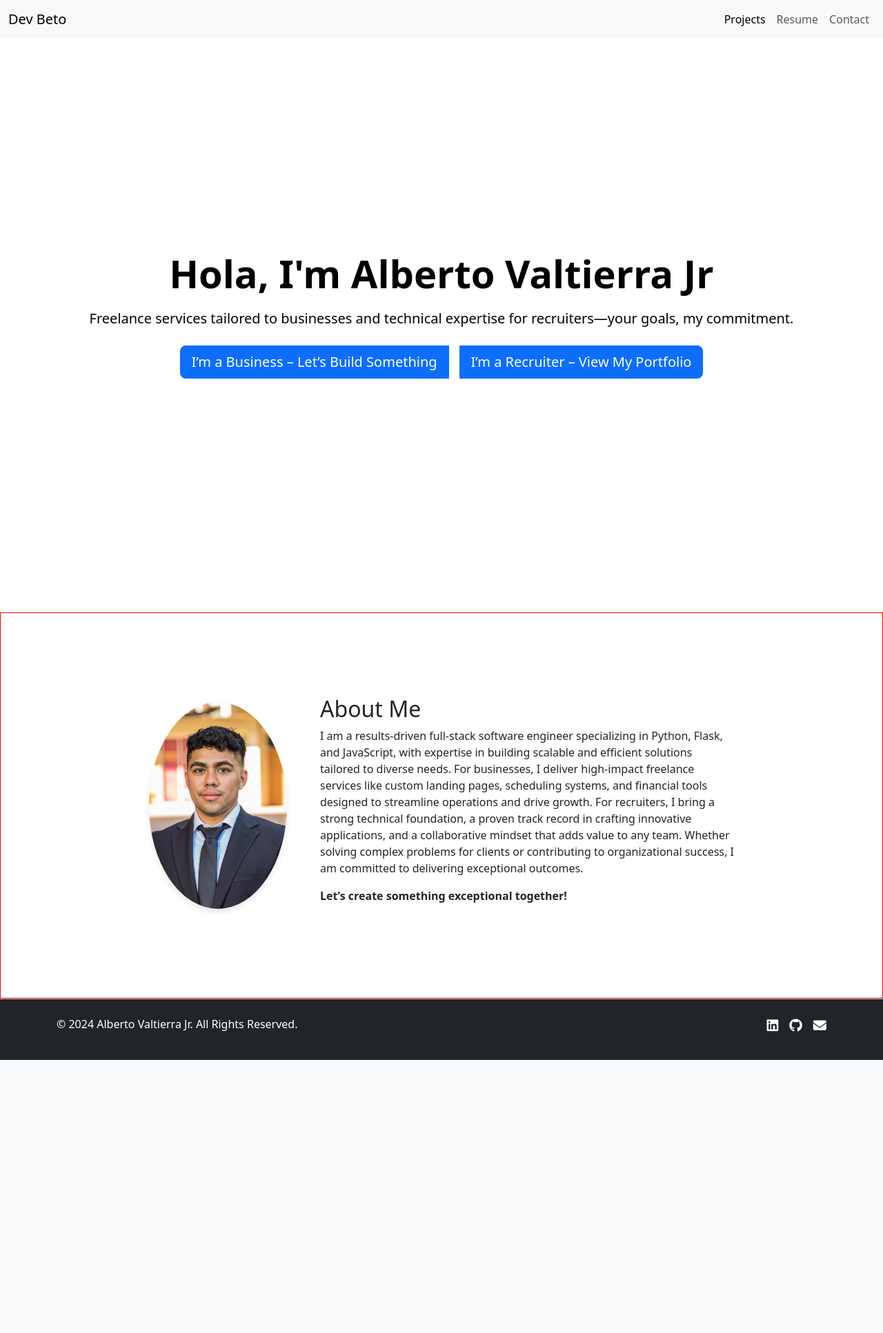
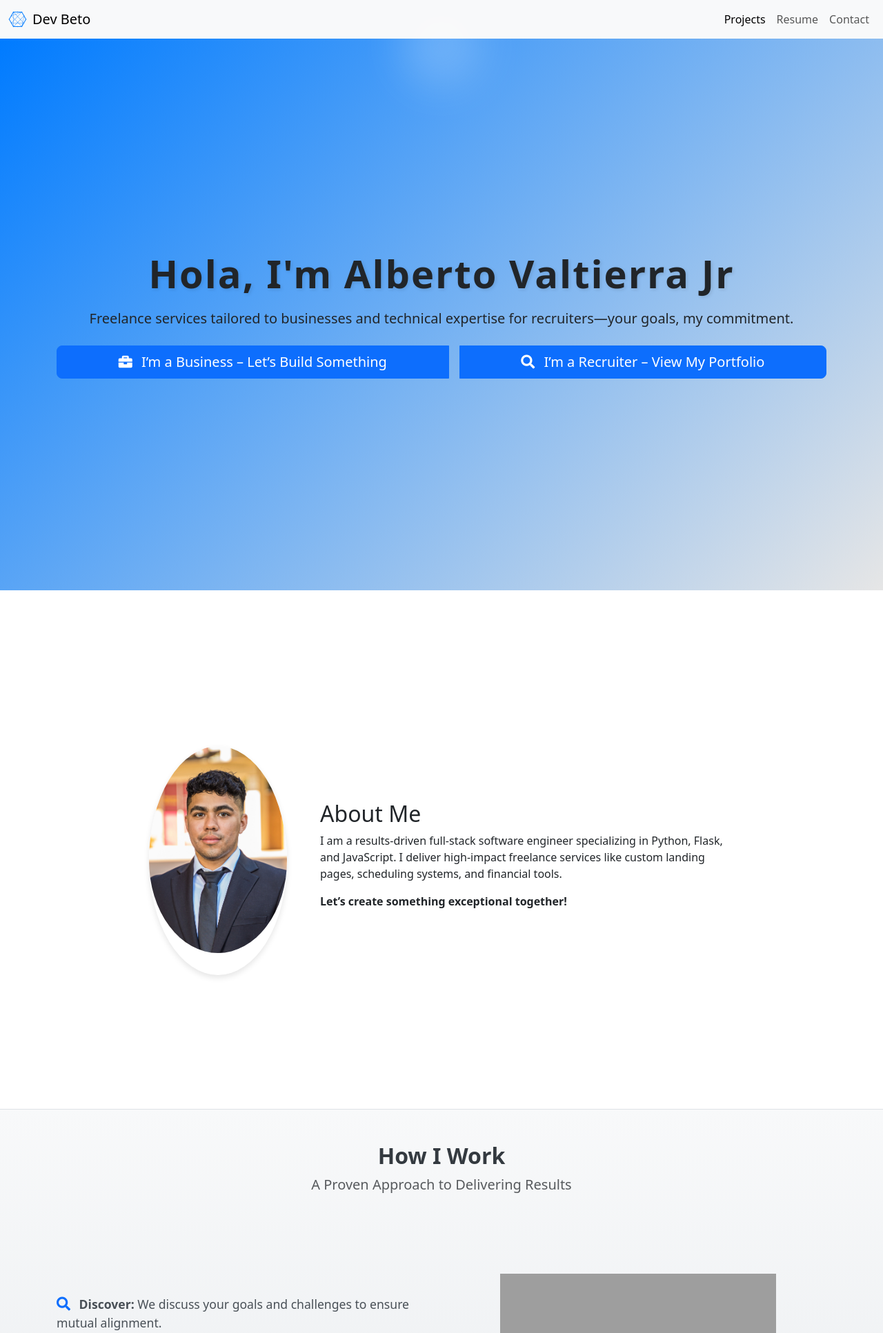
Before and after one commit to Betojr04/Portfolio, a Flask app: page / in a window 1280 px wide. Shown: the top 1933 px of the page at 69% size. Before the commit the page ends 1537 px from the top, so only its background shows below. Run offline with Flask 3, Linux system fonts and the light colour scheme; some libraries are stand-ins or nearby versions; grey boxes are pictures that could not be loaded.

Commit message:
moved all styles to separate styles sheet added methodology section added call to action section added tech stack section and all corresponding styles adjusted footer styles

```diff
--- a/package.json
+++ b/package.json
@@ -11,7 +11,8 @@
   "author": "",
   "license": "ISC",
   "dependencies": {
-    "bootstrap": "^5.3.3"
+    "bootstrap": "^5.3.3",
+    "gsap": "^3.12.5"
   },
   "devDependencies": {
     "parcel": "^2.13.2"
--- /dev/null
+++ b/static/css/index.css
@@ -0,0 +1,245 @@
+/* Hero Section */
+.hero-section {
+    display: flex;
+    flex-direction: column;
+    justify-content: center;
+    align-items: center;
+    min-height: 100vh;
+    padding: 2rem 1rem;
+    background: linear-gradient(135deg, #007bff, #e6e6e6);
+    opacity: 0;
+    animation: fadeIn 1.5s forwards;
+}
+
+.hero-section h1 {
+    font-weight: 700;
+    letter-spacing: 2px;
+    text-shadow: 2px 2px 5px rgba(0, 0, 0, 0.1);
+}
+
+.btn {
+    transition: all 0.3s ease;
+}
+
+.btn:hover {
+    transform: scale(1.05);
+    background-color: #0056b3;
+    /* Slightly darker blue */
+    box-shadow: 0 4px 10px rgba(0, 0, 0, 0.2);
+}
+
+.decorative-element {
+    position: absolute;
+    top: -50px;
+    left: 50%;
+    transform: translateX(-50%);
+    width: 120px;
+    height: 120px;
+    background: rgba(255, 255, 255, 0.2);
+    border-radius: 50%;
+    filter: blur(30px);
+    z-index: -1;
+}
+
+@keyframes fadeIn {
+    0% {
+        opacity: 0;
+        transform: translateY(20px);
+    }
+
+    100% {
+        opacity: 1;
+        transform: translateY(0);
+    }
+}
+
+@media (max-width: 768px) {
+    .hero-section {
+        padding: 3rem 1rem;
+        /* Slightly larger padding for smaller screens */
+    }
+}
+
+/*
+
+About Section
+
+*/
+.about-section {
+    display: flex;
+    flex-direction: column;
+    justify-content: center;
+    align-items: center;
+    padding: 2rem;
+    margin-top: 2rem;
+    overflow: hidden;
+    position: relative;
+    min-height: 90vh;
+}
+
+.about-content {
+    display: flex;
+    flex-direction: column;
+    align-items: center;
+    gap: 1.5rem;
+    text-align: center;
+}
+
+.about-image {
+    max-width: 150px;
+    width: 100%;
+    height: auto;
+    border-radius: 50%;
+    box-shadow: 0 4px 8px rgba(0, 0, 0, 0.1);
+    margin-top: 1rem;
+    transition: transform 0.3s ease, box-shadow 0.3s ease;
+}
+
+.about-image:hover {
+    transform: scale(1.05);
+    box-shadow: 0 8px 15px rgba(0, 0, 0, 0.2);
+}
+
+.about-text {
+    max-width: 600px;
+}
+
+@media (min-width: 992px) {
+    .about-content {
+        flex-direction: row;
+        justify-content: center;
+        align-items: center;
+        gap: 2rem;
+    }
+
+    .about-image {
+        max-width: 200px;
+        margin-right: 1rem;
+        margin-top: 0;
+    }
+
+    .about-text {
+        text-align: left;
+    }
+}
+
+/*
+
+Methodology Section
+
+*/
+.methodology {
+    background: linear-gradient(to bottom, #f8f9fa, #e9ecef);
+    border-top: 1px solid #dee2e6;
+}
+
+img {
+    padding-bottom: 2rem;
+}
+
+.methodology h2 {
+    color: #343a40;
+}
+
+.methodology p.lead {
+    color: #6c757d;
+}
+
+.list-unstyled li {
+    font-size: 1.1rem;
+    color: #495057;
+    transition: all 0.3s ease-in-out;
+}
+
+.list-unstyled li i {
+    font-size: 1.25rem;
+}
+
+.list-unstyled li:hover {
+    color: #007bff;
+    transform: translateX(5px);
+}
+
+@media (min-width: 768px) {
+    .methodology {
+        padding: 4rem 0;
+    }
+}
+
+/*
+
+Tech Section
+
+*/
+.tech {
+    display: flex;
+    flex-direction: column;
+    justify-content: center;
+    align-items: center;
+    text-align: center;
+}
+
+.tech h1 {
+    font-size: 2rem;
+    margin-bottom: 1.5rem;
+}
+
+.tech ul {
+    list-style: none;
+    padding: 0;
+}
+
+.tech ul li {
+    margin-bottom: 0.5rem;
+    font-size: 1.2rem;
+}
+
+.tech ul li strong {
+    color: #007bff;
+}
+
+.tech .col-6 {
+    margin-bottom: 1rem;
+}
+
+/*
+
+CTA Section
+
+*/
+.cta {
+    display: flex;
+    flex-direction: column;
+    justify-content: center;
+    align-items: center;
+    text-align: center;
+    background: #f1f1f1;
+    padding: 3rem 1rem;
+}
+
+.cta h1 {
+    margin-bottom: 1rem;
+}
+
+.cta h3 {
+    margin-bottom: 2rem;
+    color: #6c757d;
+}
+
+.btn-group {
+    display: flex;
+    flex-direction: column;
+    gap: 1rem;
+}
+
+.btn-group .btn:hover {
+    transform: scale(1.05);
+    transition: transform 0.3s ease;
+}
+
+@media (min-width: 768px) {
+    .btn-group {
+        flex-direction: row;
+        justify-content: center;
+    }
+}
--- a/static/js/script.js
+++ /dev/null
@@ -1 +0,0 @@
-import "bootstrap";
--- a/templates/base.html
+++ b/templates/base.html
@@ -17,11 +17,6 @@
       crossorigin="anonymous"
     />
 
-    <link
-      rel="stylesheet"
-      href="https://cdnjs.cloudflare.com/ajax/libs/font-awesome/6.0.0-beta3/css/all.min.css"
-    />
-
     <style>
       .btn-primary:hover {
         background: #0056b3;
@@ -37,14 +32,20 @@
         margin: 0;
       }
 
+      .navbar-brand i {
+        font-size: 1.5rem;
+        color: #007bff;
+      }
+
+
       main {
         flex: 1;
       }
 
       footer {
         border-top: 1px solid #ccc;
-        background-color: #343a40;
-        color: white;
+        /*background-color: #343a40;*/
+        color: black;
         text-align: center;
         padding: 1rem 0;
       }
@@ -57,17 +58,27 @@
         text-decoration: underline;
       }
     </style>
-    <script
-      src="https://kit.fontawesome.com/a076d05399.js"
-      crossorigin="anonymous"
-    ></script>
+    <link
+      href="https://cdnjs.cloudflare.com/ajax/libs/font-awesome/6.0.0-beta3/css/all.min.css"
+      rel="stylesheet"
+    />
+    <link href="/static/css/index.css" rel="stylesheet"
+    <script src="https://kit.fontawesome.com/a076d05399.js" crossorigin="anonymous"></script>
+    <link
+  href="https://cdnjs.cloudflare.com/ajax/libs/font-awesome/5.15.4/css/all.min.css"
+  rel="stylesheet"
+/>
+
+
   </head>
 
   <body>
     <header>
       <nav class="navbar navbar-expand-lg bg-body-tertiary">
         <div class="container-fluid">
-          <a class="navbar-brand" href="/">Dev Beto</a>
+          <a class="navbar-brand d-flex align-items-center" href="/">
+        <i class="fa-brands fa-connectdevelop me-2"></i> Dev Beto
+      </a>
           <button
             class="navbar-toggler"
             type="button"
@@ -98,7 +109,7 @@
 
     <main>{% block content %} {% endblock %}</main>
 
-    <footer class="bg-dark text-white py-4">
+    <footer class="bg-light text-black py-4">
       <div class="container">
         <div class="row text-center text-md-start">
           <div class="col-12 col-md-6 mb-3 mb-md-0">
@@ -110,20 +121,20 @@
             <a
               href="https://linkedin.com/in/yourprofile"
               target="_blank"
-              class="text-white text-decoration-none me-3"
+              class="text-black text-decoration-none me-3"
             >
               <i class="fab fa-linkedin"></i>
             </a>
             <a
               href="https://github.com/yourprofile"
               target="_blank"
-              class="text-white text-decoration-none me-3"
+              class="text-black text-decoration-none me-3"
             >
               <i class="fab fa-github"></i>
             </a>
             <a
               href="mailto:youremail@example.com"
-              class="text-white text-decoration-none"
+              class="text-black text-decoration-none"
             >
               <i class="fas fa-envelope"></i>
             </a>
@@ -132,13 +143,18 @@
       </div>
     </footer>
 
-    <!-- Bootstrap JavaScript Libraries -->
+    <!-- Popper.js -->
     <script
       src="https://cdn.jsdelivr.net/npm/@popperjs/core@2.11.8/dist/umd/popper.min.js"
       integrity="sha384-I7E8VVD/ismYTF4hNIPjVp/Zjvgyol6VFvRkX/vR+Vc4jQkC+hVqc2pM8ODewa9r"
       crossorigin="anonymous"
     ></script>
 
+    <!-- Bootstrap JavaScript -->
+    <script
+      src="https://cdn.jsdelivr.net/npm/bootstrap@5.3.2/dist/js/bootstrap.bundle.min.js"
+      crossorigin="anonymous"
+    ></script>
     <script src="{{ url_for('static', filename='js/script.js') }}"></script>
   </body>
 </html>
--- a/templates/index.html
+++ b/templates/index.html
@@ -1,95 +1,10 @@
 {% extends 'base.html' %} {% block title %}Home Page{% endblock %} {% block
 content %}
-<style>
-  /* Hero Section Styles */
-  .hero-section {
-    display: flex;
-    flex-direction: column;
-    justify-content: center;
-    align-items: center;
-    height: 100vh;
-    text-align: center;
-    padding: 2rem;
-    color: black;
-  }
 
-  @media (min-width: 992px) {
-    .hero-section {
-      text-align: left;
-      padding: 4rem;
-    }
-  }
-
-  /* About Section Styles */
-  .about-section {
-    border: solid red 1px; /* For debugging */
-    display: flex;
-    flex-direction: column;
-    justify-content: center;
-    align-items: center;
-    padding: 2rem;
-    margin-top: 2rem; /* Ensures spacing below hero section */
-    overflow: hidden; /* Prevents image overflow */
-    position: relative; /* Containment for children */
-    min-height: 70vh; /* Prevents section from collapsing */
-  }
-
-  .about-content {
-    display: flex;
-    flex-direction: column;
-    align-items: center;
-    gap: 1.5rem;
-    text-align: center;
-  }
-
-  .about-image {
-    max-width: 150px; /* Keeps image size manageable */
-    width: 100%;
-    height: auto;
-    border-radius: 50%;
-    box-shadow: 0 4px 8px rgba(0, 0, 0, 0.1);
-    margin-top: 1rem; /* Adds spacing above the image */
-  }
-
-  .about-text {
-    max-width: 600px;
-  }
-
-  @media (min-width: 992px) {
-    .about-content {
-      flex-direction: row;
-      justify-content: center;
-      align-items: center;
-      gap: 2rem;
-    }
-
-    .about-image {
-      max-width: 200px; /* Increases image size for larger screens */
-      margin-right: 1rem; /* Adds spacing between image and text */
-      margin-top: 0; /* Removes top margin in row layout */
-    }
-
-    .about-text {
-      text-align: left;
-    }
-  }
-
-  /* Button Group Styles */
-  .btn-group {
-    display: flex;
-    flex-direction: column;
-    gap: 1rem;
-  }
-
-  @media (min-width: 768px) {
-    .btn-group {
-      flex-direction: row;
-      justify-content: center;
-    }
-  }
-</style>
-
+<!-- HERO SECTION -->
 <section class="hero-section">
+  <div class="container text-center">
+    <div class="decorative-element"></div>
     <h1 class="display-4 fw-bold mb-3">Hola, I'm Alberto Valtierra Jr</h1>
     <p class="lead mb-4">
       Freelance services tailored to businesses and technical expertise for
@@ -97,16 +12,19 @@ content %}
     </p>
     <div class="btn-group">
       <a href="/freelance" class="btn btn-primary btn-lg">
-      I’m a Business – Let’s Build Something
+        <i class="fas fa-briefcase me-2"></i> I’m a Business – Let’s Build
+        Something
       </a>
       <a href="/projects" class="btn btn-primary btn-lg">
-      I’m a Recruiter – View My Portfolio
+        <i class="fas fa-search me-2"></i> I’m a Recruiter – View My Portfolio
       </a>
+    </div>
   </div>
 </section>
 
+<!-- ABOUT SECTION -->
 <section class="about-section">
-  <div class="about-content">
+  <div class="container about-content">
     <img
       src="/static/images/beto.jpg"
       alt="Alberto Valtierra Jr"
@@ -116,19 +34,109 @@ content %}
       <h2>About Me</h2>
       <p>
         I am a results-driven full-stack software engineer specializing in
-        Python, Flask, and JavaScript, with expertise in building scalable and
-        efficient solutions tailored to diverse needs. For businesses, I deliver
-        high-impact freelance services like custom landing pages, scheduling
-        systems, and financial tools designed to streamline operations and drive
-        growth. For recruiters, I bring a strong technical foundation, a proven
-        track record in crafting innovative applications, and a collaborative
-        mindset that adds value to any team. Whether solving complex problems
-        for clients or contributing to organizational success, I am committed to
-        delivering exceptional outcomes.
+        Python, Flask, and JavaScript. I deliver high-impact freelance services
+        like custom landing pages, scheduling systems, and financial tools.
       </p>
-      <p>
-        <strong>Let’s create something exceptional together!</strong>
+      <p><strong>Let’s create something exceptional together!</strong></p>
+    </div>
+  </div>
+</section>
+
+<section class="methodology py-5">
+  <div class="container">
+    <!-- Section Title -->
+    <div class="row text-center mb-4">
+      <div class="col">
+        <h2 class="fw-bold">How I Work</h2>
+        <p class="lead text-muted">A Proven Approach to Delivering Results</p>
+      </div>
+    </div>
+    <!-- Section Content -->
+    <div class="row align-items-center" style="min-height: 60vh">
+      <!-- Left Column: Steps List -->
+      <div class="col-md-6 d-flex flex-column justify-content-center">
+        <ul class="list-unstyled">
+          <li class="mb-4">
+            <i class="fas fa-search me-2 text-primary"></i>
+            <strong>Discover:</strong> We discuss your goals and challenges to
+            ensure mutual alignment.
+          </li>
+          <li class="mb-4">
+            <i class="fas fa-pencil-alt me-2 text-primary"></i>
+            <strong>Design:</strong> I create tailored solutions that fit your
+            needs.
+          </li>
+          <li class="mb-4">
+            <i class="fas fa-code me-2 text-primary"></i>
+            <strong>Develop:</strong> I build, iterate, and refine with a focus
+            on quality.
+          </li>
+          <li class="mb-4">
+            <i class="fas fa-rocket me-2 text-primary"></i>
+            <strong>Deliver:</strong> You receive a polished, functional product
+            ready to scale.
+          </li>
+        </ul>
+      </div>
+      <!-- Right Column: Illustration -->
+      <div class="col-md-6 d-flex justify-content-center">
+        <img
+          src="https://plus.unsplash.com/premium_photo-1661593486413-d279b1a02e28?w=800&auto=format&fit=crop&q=60&ixlib=rb-4.0.3&ixid=M3wxMjA3fDB8MHxzZWFyY2h8OXx8d29ya2Zsb3d8ZW58MHx8MHx8fDA%3D"
+          alt="Workflow Illustration"
+          class="img-fluid"
+        />
+      </div>
+    </div>
+  </div>
+</section>
+
+<!-- TECH SECTION -->
+<section class="tech py-5">
+  <div class="container text-center">
+    <h2 class="fw-bold mb-4">Tech Stack</h2>
+    <p class="lead text-muted">
+      The tools I use to build exceptional solutions
     </p>
+    <div class="row justify-content-center">
+      <!-- Languages -->
+      <div class="col-6 col-md-3 mb-4">
+        <p><i class="fab fa-python text-primary fa-2x"></i></p>
+        <p><strong>Languages:</strong></p>
+        <p>Python, JavaScript, Java</p>
+      </div>
+      <!-- Frameworks -->
+      <div class="col-6 col-md-3 mb-4">
+        <p><i class="fas fa-code text-success fa-2x"></i></p>
+        <p><strong>Frameworks:</strong></p>
+        <p>Flask, React, Bootstrap</p>
+      </div>
+      <!-- Databases -->
+      <div class="col-6 col-md-3 mb-4">
+        <p><i class="fas fa-database text-danger fa-2x"></i></p>
+        <p><strong>Database:</strong></p>
+        <p>MySQL, PostgreSQL</p>
+      </div>
+      <!-- Tools -->
+      <div class="col-6 col-md-3 mb-4">
+        <p><i class="fas fa-tools text-warning fa-2x"></i></p>
+        <p><strong>Tools:</strong></p>
+        <p>Git, Docker, APIs</p>
+      </div>
+    </div>
+  </div>
+</section>
+
+<!-- CTA SECTION -->
+<section class="cta py-5 bg-light text-center">
+  <div class="container">
+    <h2 class="fw-bold mb-4">Ready to Work Together?</h2>
+    <p class="mb-4">
+      Whether you're a business owner or a recruiter, let's build something
+      great.
+    </p>
+    <div class="btn-group">
+      <a href="/freelance" class="btn btn-primary btn-lg">I’m a Business</a>
+      <a href="/projects" class="btn btn-secondary btn-lg">I’m a Recruiter</a>
     </div>
   </div>
 </section>
```
Also changed, not shown: package-lock.json. Lines whose indentation alone changed are shown as unchanged.
